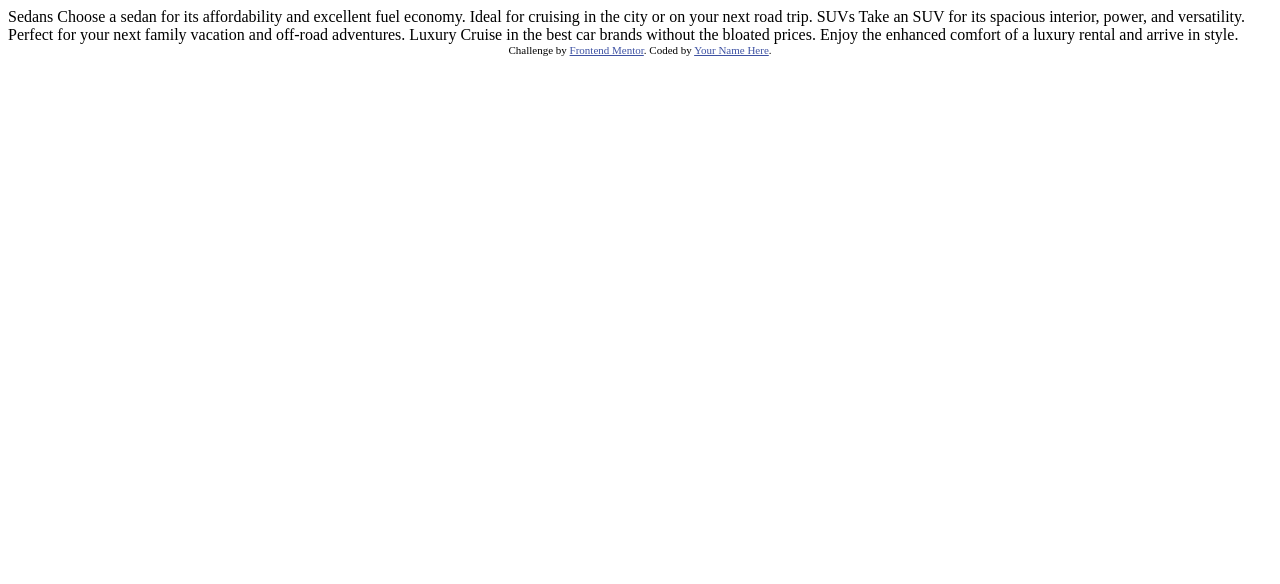
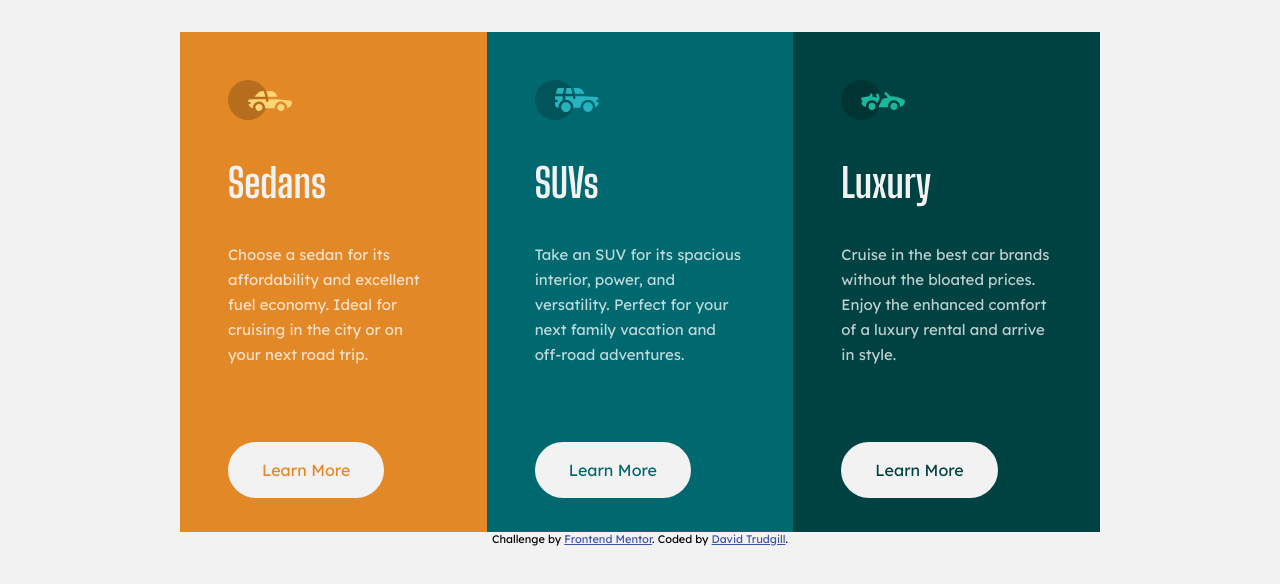
Before and after one commit to DavidTrudgill/fem-3-column-preview-card-component, a plain HTML site: page index.html in a window 1280 px wide. Drawn offline with Linux system fonts and the light colour scheme.

Commit message:
files commited

```diff
--- a/index.html
+++ b/index.html
@@ -1,36 +1,86 @@
 <!DOCTYPE html>
 <html lang="en">
+
 <head>
   <meta charset="UTF-8">
-  <meta name="viewport" content="width=device-width, initial-scale=1.0"> <!-- displays site properly based on user's device -->
+  <meta name="viewport" content="width=device-width, initial-scale=1.0">
+  <!-- displays site properly based on user's device -->
 
-  <link rel="icon" type="image/png" sizes="32x32" href="./images/favicon-32x32.png">
+  <link rel="icon" type="image/png" sizes="32x32" class="button" href="./images/favicon-32x32.png">
+  <link rel="preconnect" class="button" href="https://fonts.googleapis.com">
+  <link rel="preconnect" class="button" href="https://fonts.gstatic.com" crossorigin>
+  <link class="button"
+    href="https://fonts.googleapis.com/css2?family=Big+Shoulders+Display:wght@700&family=Lexend+Deca&display=swap"
+    rel="stylesheet">
+  <link rel="stylesheet" class="button" href="style.css">
+  <title>Frontend Mentor | 3-column preview card component</title>
+</head>
 
-  <title>Frontend Mentor | 3-column preview card component</title>
+<body>
+  <main class="card-container">
+    <div class="card card-1">
+      <svg width="64" height="40" xmlns="http://www.w3.org/2000/svg">
+        <g fill="none" fill-rule="evenodd">
+          <circle fill="#000" opacity=".201" cx="20" cy="20" r="20" />
+          <path
+            d="M52.936 24.11c1.942 0 3.517 1.542 3.517 3.445 0 1.903-1.575 3.445-3.517 3.445s-3.516-1.542-3.516-3.445c0-1.903 1.574-3.445 3.516-3.445zm-21.957 0c1.942 0 3.517 1.542 3.517 3.445 0 1.903-1.575 3.445-3.517 3.445s-3.516-1.542-3.516-3.445c0-1.903 1.574-3.445 3.516-3.445zm6.948-4.848v1.429c0 .716.61 1.293 1.348 1.259a1.295 1.295 0 001.225-1.295v-1.393h8.256l13.483 1.313c.956.093 1.676.881 1.676 1.814 0 2.89-2.126 5.303-4.926 5.819.397-3.557-2.458-6.62-6.053-6.62-3.646 0-6.504 3.14-6.039 6.723h-9.879c.466-3.588-2.397-6.722-6.039-6.722-3.595 0-6.45 3.062-6.052 6.62-2.14-.398-3.916-1.912-4.61-3.931h1.142c.731 0 1.32-.598 1.285-1.322-.033-.678-.629-1.2-1.322-1.2H20v-.251c0-1.274 1.066-2.243 2.306-2.243h15.62zM42.59 11c2.645 0 4.99 1.556 5.972 3.963l.726 1.779H40.17L38.413 11h4.178zm-6.865 0l1.758 5.741H26.505l3.357-3.654A6.502 6.502 0 0134.644 11h1.082z"
+            fill="#FFD473" fill-rule="nonzero" />
+        </g>
+      </svg>
+      <h2>Sedans</h2>
 
-  <!-- Feel free to remove these styles or customise in your own stylesheet 👍 -->
-  <style>
-    .attribution { font-size: 11px; text-align: center; }
-    .attribution a { color: hsl(228, 45%, 44%); }
-  </style>
-</head>
-<body>
+      <p> Choose a sedan for its affordability and excellent fuel economy. Ideal for cruising in the city
+        or on your next road trip.</p>
+      <a class="button button-1" href="#">Learn More</a>
 
-  Sedans
-  Choose a sedan for its affordability and excellent fuel economy. Ideal for cruising in the city
-  or on your next road trip.
+    </div>
+    <div class="card card-2">
+      <svg width="64" height="40" xmlns="http://www.w3.org/2000/svg">
+        <g fill="none" fill-rule="evenodd">
+          <circle fill="#000" opacity=".201" cx="20" cy="20" r="20" />
+          <path
+            d="M31.002 22.358c2.917 0 5.18 2.593 4.762 5.506a4.828 4.828 0 01-2.962 3.778 4.797 4.797 0 01-5.3-1.165c-1.188-1.26-1.235-2.613-1.263-2.613-.42-2.924 1.857-5.506 4.763-5.506zm22 0c3.457 0 5.798 3.567 4.41 6.744A4.816 4.816 0 0152.3 31.94a4.826 4.826 0 01-4.06-4.077c-.42-2.915 1.846-5.506 4.762-5.506zm-15.04-6.083v1.462a1.29 1.29 0 001.352 1.29c.693-.033 1.227-.631 1.227-1.326v-1.426h8.3l13.056.716a1.29 1.29 0 011.164.917c.27.895.446 1.477.563 1.87h-1.047c-.694 0-1.291.534-1.324 1.228a1.29 1.29 0 001.288 1.352h1.445c-.164 2.225-1.57 4.193-3.6 5.05.13-4.212-3.255-7.63-7.384-7.63-4.317 0-7.762 3.718-7.358 8.086h-7.285c.43-4.655-3.503-8.531-8.131-8.046v-3.543h7.734zm-10.312 0v4.308a7.4 7.4 0 00-4.006 7.274 3.874 3.874 0 01-3.642-3.864v-1.635h1.46a1.29 1.29 0 000-2.58h-1.461v-3.213l.003-.29h7.646zm14.986-8.196c2.65 0 5 1.592 5.984 4.055l.63 1.579a5.525 5.525 0 01-.065-.004l-.026-.002-.034-.002-.022-.002a4.178 4.178 0 00-.224-.006l-.098-.001h-.039l-.136-.001h-.052l-.326-.001H40.211L38.528 8.08zm-13.632 0l-1.122 5.616h-7.144l1.47-4.71a1.29 1.29 0 011.231-.906h5.565zm6.832 0l1.683 5.615h-7.007l1.121-5.615h4.203z"
+            fill="#26B5C0" fill-rule="nonzero" />
+        </g>
+      </svg>
+      <h2>SUVs</h2>
+      <p> Take an SUV for its spacious interior, power, and versatility. Perfect for your next family vacation
+        and off-road adventures.</p>
 
-  SUVs
-  Take an SUV for its spacious interior, power, and versatility. Perfect for your next family vacation
-  and off-road adventures.
+      <a class="button button-2" href="#">Learn More</a>
+    </div>
+    <div class="card card-3">
+      <svg width="64" height="40" xmlns="http://www.w3.org/2000/svg">
+        <g fill="none" fill-rule="evenodd">
+          <circle fill="#000" opacity=".201" cx="20" cy="20" r="20" />
+          <path
+            d="M30.98 22.835c1.941 0 3.516 1.604 3.516 3.583 0 1.978-1.575 3.582-3.517 3.582s-3.516-1.604-3.516-3.582c0-1.979 1.574-3.583 3.516-3.583zm21.956 0c1.942 0 3.517 1.604 3.517 3.583 0 1.978-1.575 3.582-3.517 3.582s-3.516-1.604-3.516-3.582c0-1.979 1.574-3.583 3.516-3.583zm-9.143-10.45a1.27 1.27 0 011.819 0l3.715 3.784c4.444-.115 9.7 1.142 13.964 3.753.387.237.624.664.624 1.124 0 3.006-2.126 5.514-4.926 6.05.397-3.698-2.458-6.882-6.053-6.882-3.646 0-6.504 3.264-6.039 6.99h-9.669c.76-1.544.993-2.026 1.337-2.711l.082-.162c.421-.835 1.056-2.07 2.883-5.65 1.68-.023 3.47-.408 5.247-1.403l-2.984-3.04a1.328 1.328 0 010-1.854zm-7.68 1.064c.683-.2 1.395.202 1.592.898l.749 2.652a3.46 3.46 0 01-.247 2.51l-1.733 3.395-.216.424c-1.07-1.89-3.06-3.114-5.279-3.114-3.595 0-6.45 3.184-6.052 6.885-1.832-.347-3.414-1.537-4.278-3.276a1.331 1.331 0 01.117-1.376l.955-1.303-1.325-1.295c-.751-.735-.376-2.024.64-2.231l6.614-1.346.13-.026c.092-.019.145-.03.157-.031.314-.146 1.07-.591 1.07-1.506 0-.734.592-1.327 1.316-1.31.712.016 1.268.662 1.256 1.388a4.11 4.11 0 01-.348 1.611 22.69 22.69 0 014.7 1.146l-.7-2.473a1.314 1.314 0 01.882-1.622z"
+            fill="#19B89D" fill-rule="nonzero" />
+        </g>
+      </svg>
+      <h2>Luxury</h2>
+      <p> Cruise in the best car brands without the bloated prices. Enjoy the enhanced comfort of a luxury
+        rental and arrive in style.</p>
 
-  Luxury
-  Cruise in the best car brands without the bloated prices. Enjoy the enhanced comfort of a luxury
-  rental and arrive in style.
+      <a class="button button-3" href="#">Learn More</a>
+    </div>
+
+
+  </main>
+
+
+
+
+
+
+
+
 
   <div class="attribution">
-    Challenge by <a href="https://www.frontendmentor.io?ref=challenge" target="_blank">Frontend Mentor</a>.
-    Coded by <a href="#">Your Name Here</a>.
+    Challenge by <a href="https://www.frontendmentor.io?ref=challenge" target="_blank">Frontend
+      Mentor</a>.
+    Coded by <a href="https://github.com/DavidTrudgill">David Trudgill</a>.
   </div>
 </body>
+
 </html>
--- /dev/null
+++ b/style.css
@@ -0,0 +1,118 @@
+:root {
+    /* primary colours */
+    --bright-orange: hsl(31, 77%, 52%);
+    --dark-cyan: hsl(184, 100%, 22%);
+    --very-dark-cyan: hsl(179, 100%, 13%);
+
+    /* neutral colours */
+    /* paragraphs   */
+    --trans-white: hsla(0, 0%, 100%, 0.75);
+
+    /* background, headings, buttons */
+    --very-light-grey: hsl(0, 0%, 95%);
+
+    --lexend-deca:  'Lexend Deca', sans-serif;
+    --big-shoulders: 'Big Shoulders Display', cursive;
+
+}
+
+* {
+    box-sizing: border-box;
+    padding: 0;
+    margin: 0;
+}
+
+body {
+    margin-top: 2.5%;
+    background-color: var(--very-light-grey);
+}
+
+.card-container {
+    display: flex;
+    justify-content: center;
+    align-items: center;
+}
+
+.card {
+    position: relative;
+    width: 19.17rem;
+    height: 31.25rem;
+    padding: 3rem;
+}
+
+.card-1 {
+    background-color: var(--bright-orange);
+}
+
+.card-2 {
+    background-color: var(--dark-cyan);
+}
+
+.card-3 {
+    background-color: var(--very-dark-cyan);
+}
+
+svg {
+    margin-bottom: 2.1875rem;
+}
+
+h2 {
+    font-size: 2.5rem;
+    font-family: var(--big-shoulders);
+    color: var(--very-light-grey);
+    margin-bottom: 2.1875rem;
+}
+
+p {
+    font-size: 0.9375rem;
+    line-height: 1.5625rem;
+    font-family: var(--lexend-deca);
+    color: var(--trans-white);
+}
+
+.button {
+    position: absolute;
+    bottom: 2.1rem;
+    font-family: var(--lexend-deca);
+    text-decoration: none;
+    background-color: var(--very-light-grey);
+    border: var(--very-light-grey) solid 2px;
+    border-radius: 2em;
+    padding: 1em 2em;
+    transition: ease-in-out 200ms;
+
+}
+
+.button:hover {
+    background-color: transparent;
+    color: var(--very-light-grey);
+}
+
+.button-1 {
+    color: var(--bright-orange);
+}
+.button-2 {
+    color: var(--dark-cyan);
+}
+.button-3 {
+    color: var(--very-dark-cyan);
+}
+
+
+
+.attribution {
+    font-family: var(--lexend-deca);
+    font-size: 11px; text-align: center;
+ }
+
+.attribution a {
+    font-family: var(--lexend-deca);
+     color: hsl(228, 45%, 44%);
+}
+
+@media(max-width:800px) {
+
+    .card-container{
+        flex-direction: column;
+    }
+}
```
